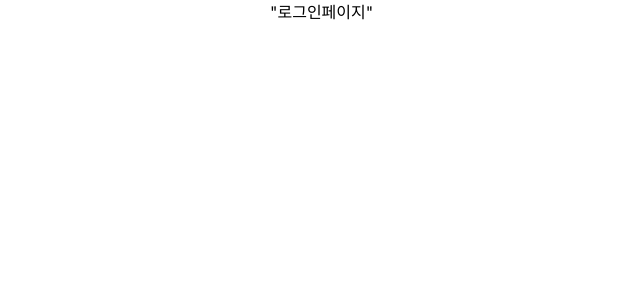
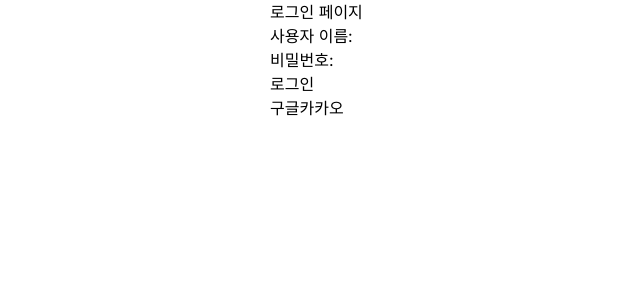
Before and after one commit to EONNI107/HereNow, a Next.js app: page /sign-in in a window 1280 px wide. Shown: the top 300 px of the page, without its empty margins (170-810 px from the left). Built offline with nearby package versions, Linux system fonts and the light colour scheme.

Commit message:
fix: 회원가입을 서버사이드로 수정

```diff
--- /dev/null
+++ b/src/app/api/sign-up/route.ts
@@ -0,0 +1,27 @@
+import { createClient } from '@/utils/supabase/server';
+import { redirect } from 'next/navigation';
+import { NextRequest, NextResponse } from 'next/server';
+
+export async function POST(request: NextRequest) {
+  const { email, password, nickname } = await request.json();
+  const supabase = createClient();
+
+  const { error } = await supabase.auth.signUp({
+    email,
+    password,
+    options: {
+      data: {
+        nickname,
+      },
+    },
+  });
+
+  if (error) {
+    return NextResponse.json({ error: error.message }, { status: 500 });
+  } else {
+    return NextResponse.json(
+      { message: `회원 가입에 성공했습니다` },
+      { status: 201 },
+    );
+  }
+}
--- a/src/app/sign-in/page.tsx
+++ b/src/app/sign-in/page.tsx
@@ -1,4 +1,23 @@
 function SignInPage() {
-  return <div>"로그인페이지"</div>;
+  return (
+    <div className="sign-in-container">
+      <h2>로그인 페이지</h2>
+      <form>
+        <div className="form-group">
+          <label htmlFor="username">사용자 이름:</label>
+          <input type="text" id="username" required />
+        </div>
+        <div className="form-group">
+          <label htmlFor="password">비밀번호:</label>
+          <input type="password" id="password" />
+        </div>
+        <button type="submit">로그인</button>
+      </form>
+      <div>
+        <button>구글</button>
+        <button>카카오</button>
+      </div>
+    </div>
+  );
 }
 export default SignInPage;
--- a/src/app/sign-up/page.tsx
+++ b/src/app/sign-up/page.tsx
@@ -1,8 +1,8 @@
 'use client';
 
-import { createClient } from '@/utils/supabase/client';
 import { showToast } from '@/utils/toastHelper';
 import React, { ChangeEvent, FocusEvent, FormEvent, useState } from 'react';
+import axios from 'axios';
 import { useRouter } from 'next/navigation';
 
 function SignUpPage() {
@@ -10,7 +10,7 @@
   const [password, setpassword] = useState('');
   const [passwordConfirm, setpasswordConfirm] = useState('');
   const [nickname, setNickname] = useState('');
-  const supabase = createClient();
+  const [isSubmitting, setIsSubmitting] = useState(false);
   const router = useRouter();
 
   const handlePasswordBlur = (e: FocusEvent<HTMLInputElement>) => {
@@ -51,21 +51,21 @@
 
   const onSubmit = async (e: FormEvent<HTMLFormElement>) => {
     e.preventDefault();
-
-    const { error } = await supabase.auth.signUp({
-      email,
-      password,
-      options: {
-        data: {
-          nickname,
-        },
-      },
-    });
-    if (error) {
-      showToast('error', '회원 가입중 오류가 발생했습니다');
-    } else {
-      showToast('success', '회원 가입이 완료되었습니다');
-      router.push('/sign-in');
+    setIsSubmitting(true);
+    try {
+      const response = await axios.post('/api/sign-up', {
+        email,
+        password,
+        nickname,
+      });
+      if (response.status === 201) {
+        showToast('success', `회원가입이 성공했습니다`);
+        router.push('/sign-in');
+      }
+    } catch (error) {
+      showToast('error', `회원가입에 실패했습니다`);
+    } finally {
+      setIsSubmitting(false);
     }
   };
 
@@ -134,6 +134,7 @@
           />
         </div>
         <button
+          disabled={isSubmitting}
           type="submit"
           className="w-full py-2 px-4 bg-o-500 text-white rounded-md bg-green-600 focus:outline-none focus:ring-2 focus:ring-green-500"
         >
```
